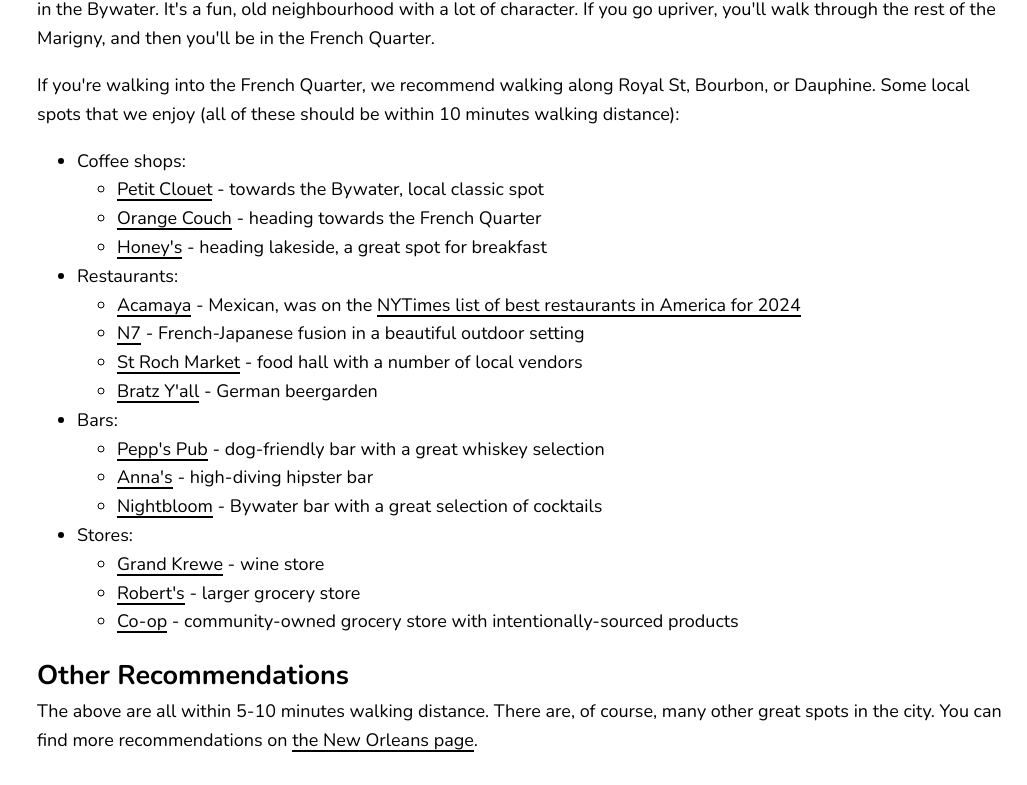
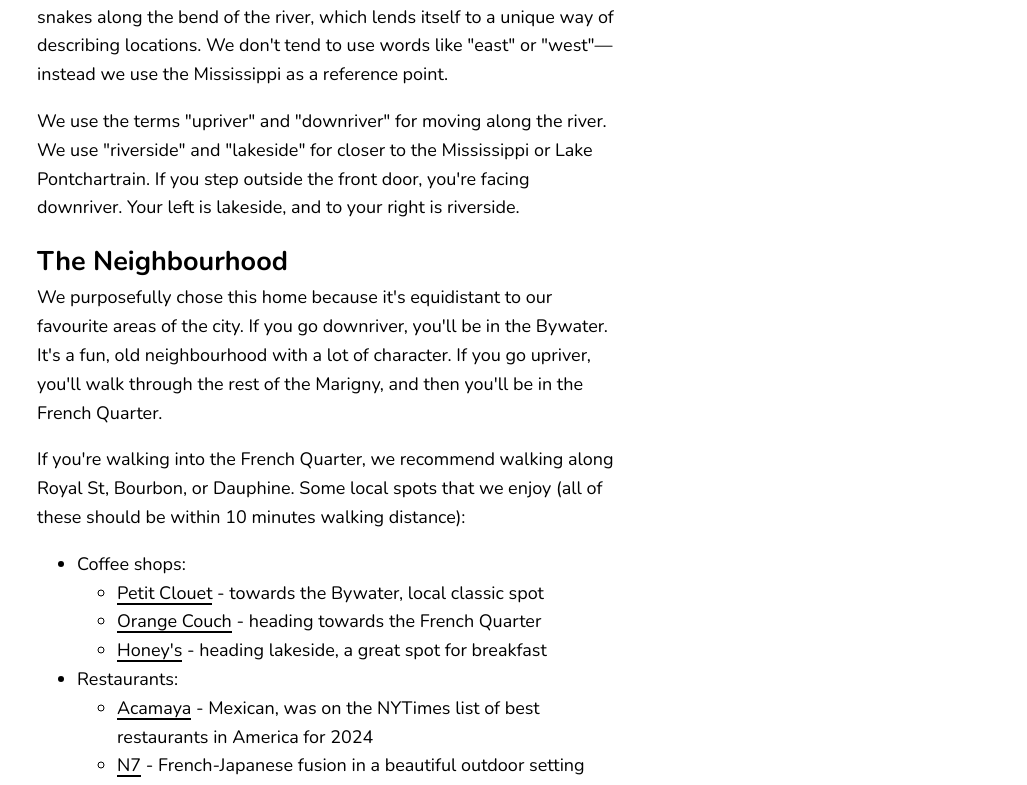
Before and after one commit to malrase/malrasedotcom, a Next.js app: page /blue-house in a window 1280 px wide. Shown: the part 1024-1809 px from the top of the page, without its empty margins (253-1280 px from the left). Built offline with nearby package versions, Linux system fonts and the light colour scheme.

Commit message:
Add houses styles with blue-house and red-house content max-width
Amp-Thread-ID: https://ampcode.com/threads/T-019d0645-2e9b-71be-9bfb-b8d61593608a
Co-authored-by: Amp <amp@ampcode.com>

```diff
--- /dev/null
+++ b/styles/_houses.scss
@@ -0,0 +1,11 @@
+.blue-house {
+  .content {
+    max-width: 600px;
+  }
+}
+
+.red-house {
+  .content {
+    max-width: 600px;
+  }
+}
--- a/styles/global.scss
+++ b/styles/global.scss
@@ -100,6 +100,7 @@
 @import "footer";
 @import "home";
 @import "posts";
+@import "houses";
 
 
 @include for-desktop-only {
```
